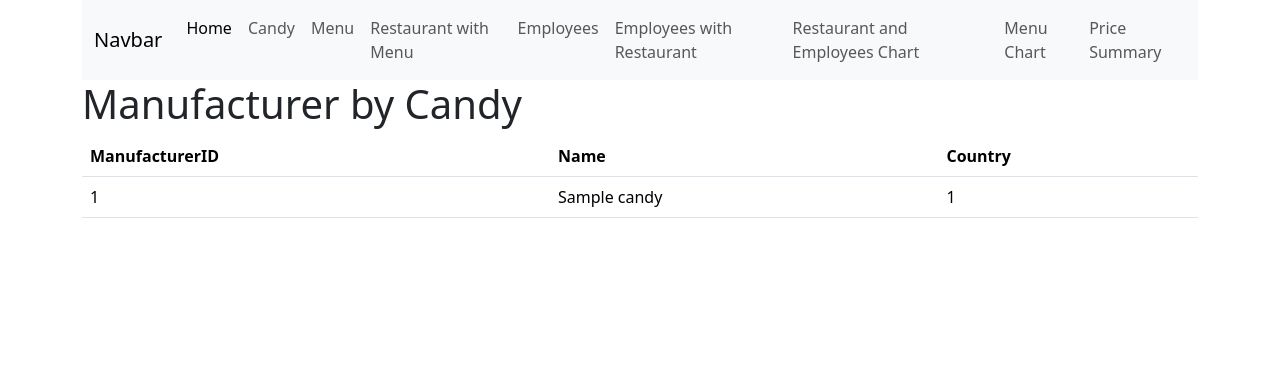
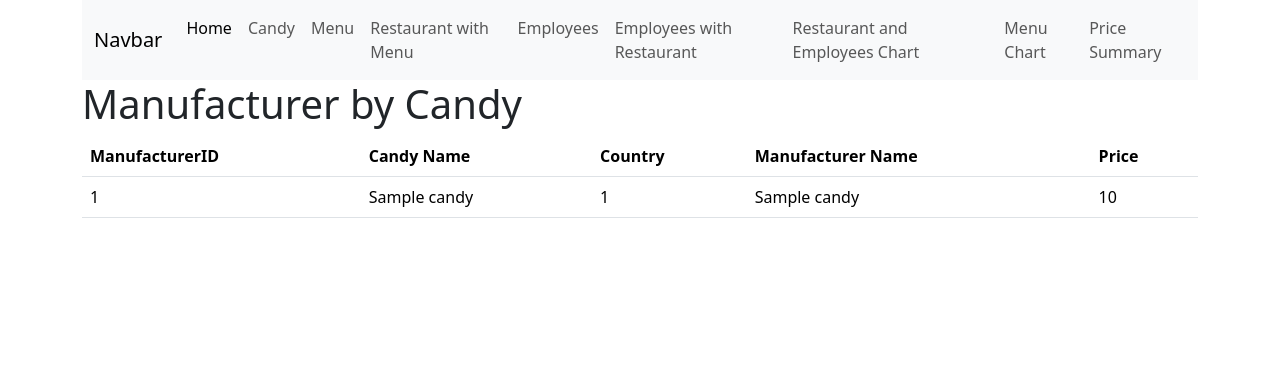
Before and after one commit to jacobvandy/mis4013Project, a PHP site: page /manufacturer-by-candy.php?id=1 in a window 1280 px wide. Shown: the top 380 px of the page. Run offline with PHP 8.4, Linux system fonts and the light colour scheme; tables that the repository leaves empty or names only in its code hold one stand-in row (values such as "Sample post"); data that the repository does not hold is empty.

Commit message:
Update view-manufacturer-by-candy.php

```diff
--- a/view-manufacturer-by-candy.php
+++ b/view-manufacturer-by-candy.php
@@ -4,10 +4,10 @@
   <thead>
     <tr>
     <th>ManufacturerID</th>
-    <th>Name</th>
+    <th>Candy Name</th>
     <th>Country</th>
-
-
+    <th>Manufacturer Name</th>
+    <th>Price</th>
 
     </tr>
 
@@ -20,6 +20,8 @@ while ($manus = $manu->fetch_assoc()) {
   <td><?php echo $manus['ManufacturerID']; ?></td>
   <td><?php echo $manus['Name']; ?></td>
   <td><?php echo $manus['Country']; ?></td>
+  <td><?php echo $manus['Name']; ?></td>
+  <td><?php echo $manus['Price']; ?></td>
 
 </tr>
       <?php
```
